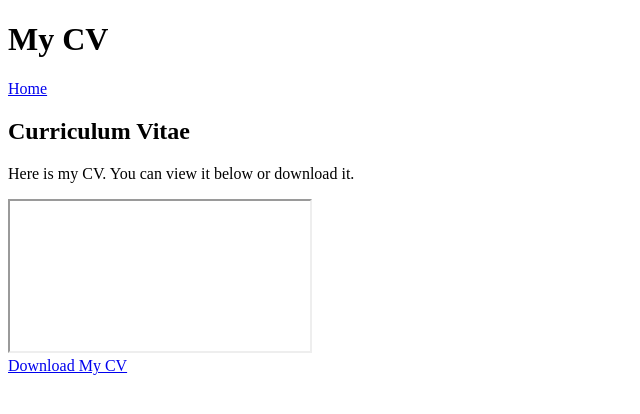
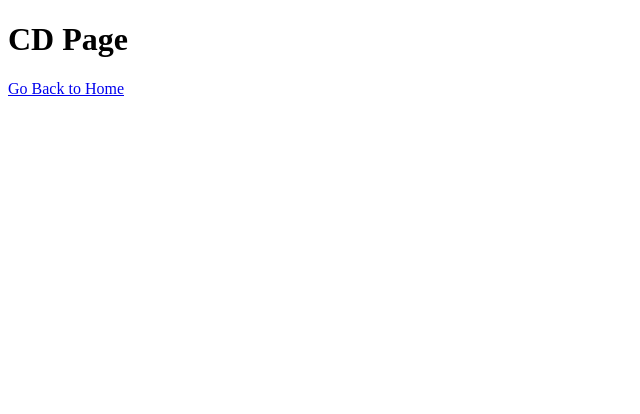
Before and after one commit to talha307841/personal_web, a Next.js app: page /cd in a window 1280 px wide. Shown: the top 414 px of the page, without its empty margins (0-640 px from the left). Built offline with nearby package versions, Linux system fonts and the light colour scheme.

Commit message:
updated index.js

```diff
--- a/pages/cd.js
+++ b/pages/cd.js
@@ -1,32 +1,12 @@
-export default function CV() {
-    return (
-      <div className="min-h-screen bg-gray-100">
-        <header className="bg-blue-600 text-white py-4">
-          <div className="container mx-auto flex justify-between items-center">
-            <h1 className="text-2xl font-bold">My CV</h1>
-            <a href="/" className="hover:underline">
-              Home
-            </a>
-          </div>
-        </header>
-        <main className="container mx-auto p-6">
-          <h2 className="text-3xl font-bold mb-6">Curriculum Vitae</h2>
-          <p className="mb-6">Here is my CV. You can view it below or download it.</p>
-          <div className="w-full h-[800px] mb-6">
-            <iframe
-              src="/my_cv.pdf"
-              className="w-full h-full border-2"
-              title="My CV"
-            ></iframe>
-          </div>
-          <a
-            href="/my_cv.pdf"
-            download="My_CV.pdf"
-            className="bg-blue-500 text-white px-4 py-2 rounded hover:bg-blue-700"
-          >
-            Download My CV
-          </a>
-        </main>
-      </div>
-    );
-  }
+import Link from 'next/link';
+
+export default function CDPage() {
+  return (
+    <main>
+      <h1>CD Page</h1>
+      <Link href="/">
+        <a>Go Back to Home</a>
+      </Link>
+    </main>
+  );
+}
```
Also changed, not shown: pages/index.js (+6 -9 lines).
